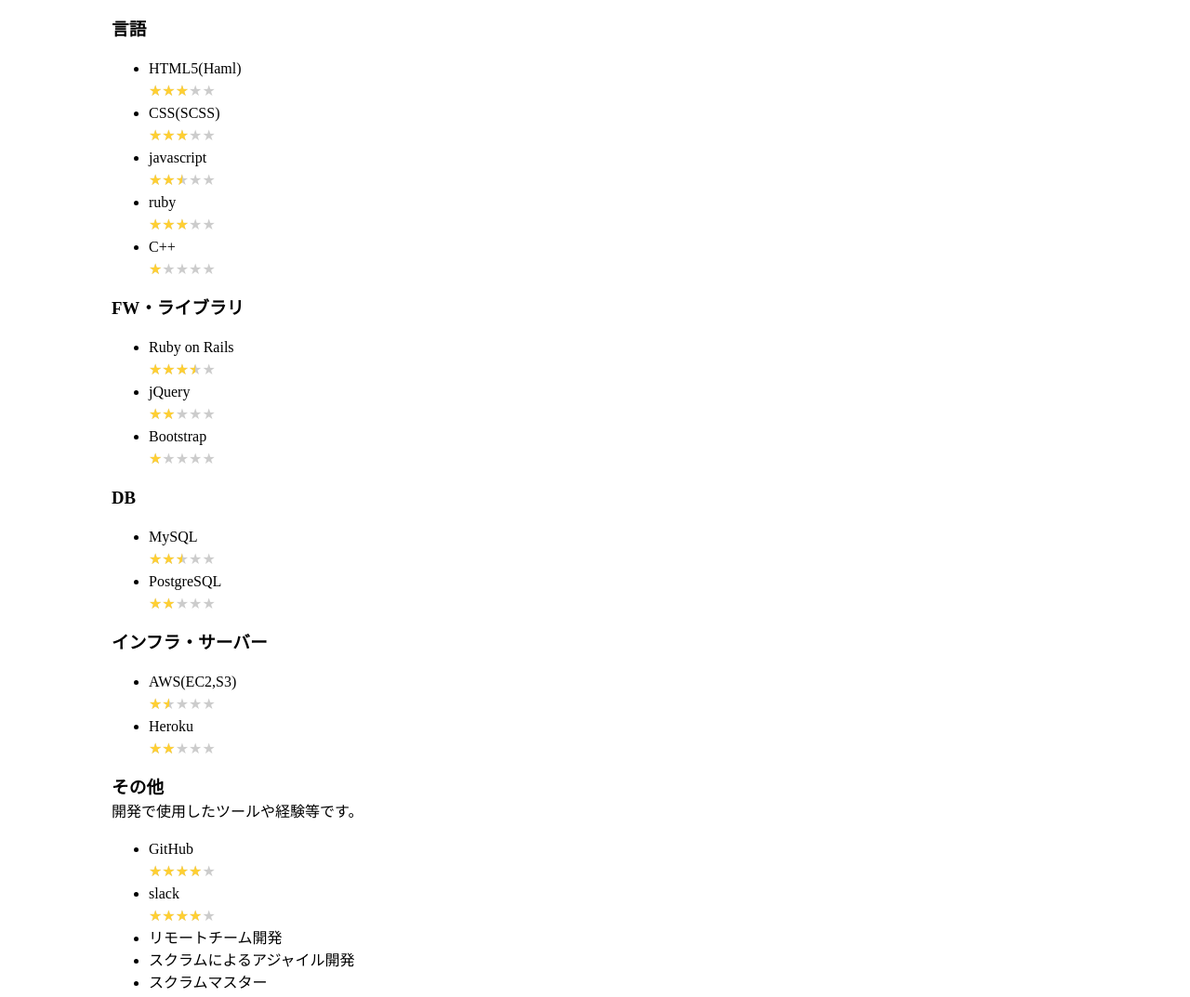
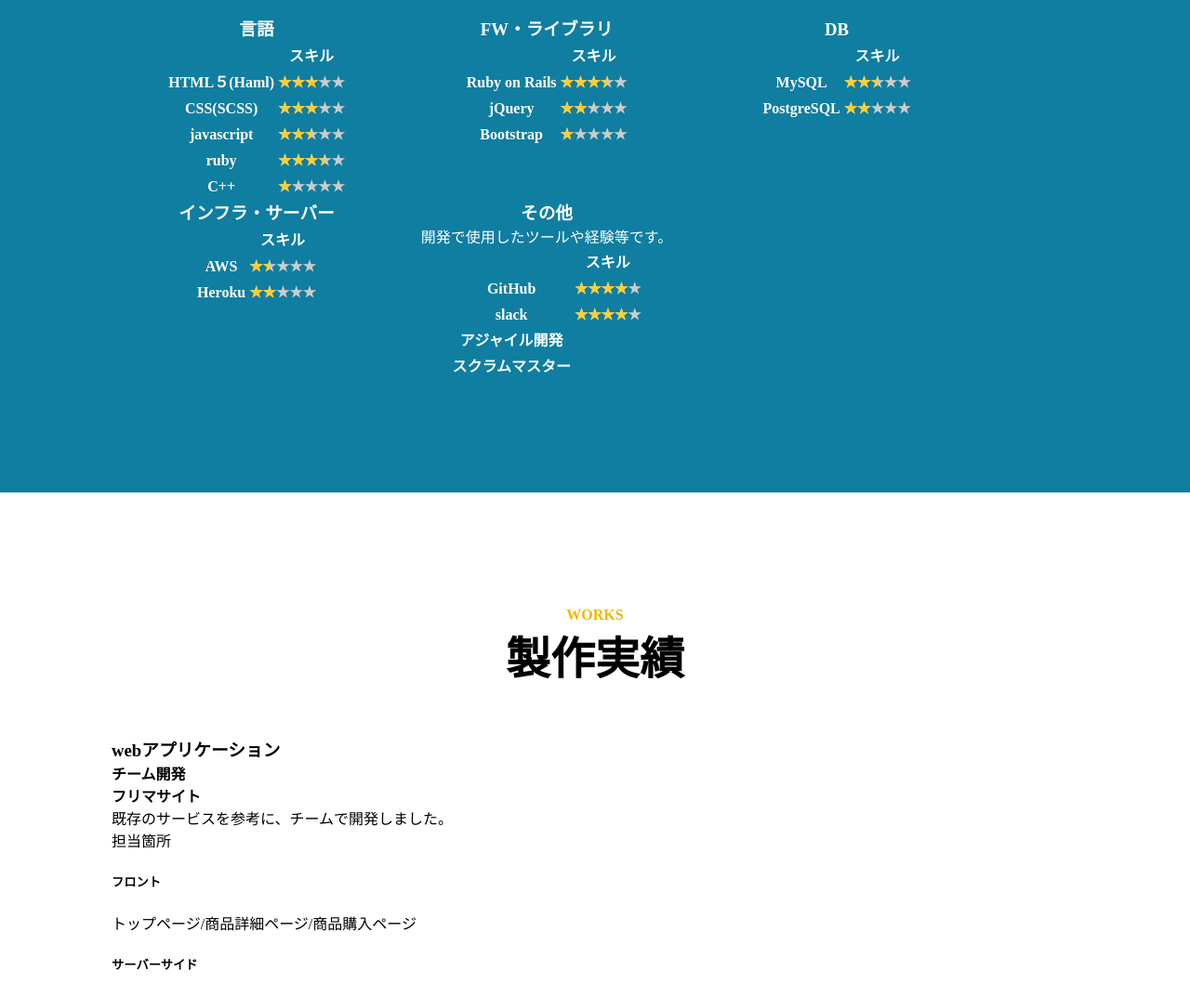
Before and after one commit to hyodofumiya/hyodofumiya.github.io, a plain HTML site: page index.html in a window 1280 px wide. Shown: the part 1820-2893 px from the top of the page at 93% size. Drawn offline with Linux system fonts and the light colour scheme.

Commit message:
skillをtableに

```diff
--- a/index.css
+++ b/index.css
@@ -170,3 +170,23 @@ header h1{
   margin-bottom: 10px;
   color: #3B3C3D;
 }
+
+#skill{
+  background-color: #0f7ea0;
+  color: #fff;
+}
+#skill_body{
+  display: flex;
+  flex-wrap: wrap;
+}
+.card{
+  width: 30%;
+  text-align: center;
+}
+.card table{
+  margin: auto;
+}
+
+card tr th{
+  width: 50%;
+}
--- a/index.html
+++ b/index.html
@@ -29,7 +29,7 @@
           <li>出身：愛知県（現在も在住）</li>
           <li>学歴：名古屋市立大学看護学部</li>
           <li>
-            活動：新卒で家庭用医療機器の営業を経験。その後、プログラミングに興味を持つ。派遣をしながらスクールに通い、フリマアプリのクローンをチームで開発。また、０→１の開発体験として、自身で企画開発したオリジナルアプリを開発。
+            活動：新卒で家庭用医療機器の営業を経験。その後、プログラミングに興味を持つ。派遣をしながらスクールに通い、フリマアプリのクローンをチームで開発。また、０→１の開発体験として、自身で企画したオリジナルアプリを開発。
           </li>
           <li>現在：プログラミングスキルに加え、SaaS等を学習中。営業経験を活かすべく開発の企画から携わることを軸に転職活動を行っている。（社会人３年目）</li>
         </ul>
@@ -43,57 +43,134 @@
     </div>
     <div id="skill_body">
       <div class="card">
-        <h3>言語</h3>
-        <div>
-          <ul>
-            <li>HTML5(Haml)</li><span class="star5_rating" data-rate="3"></span>
-            <li>CSS(SCSS)</li><span class="star5_rating" data-rate="3"></span>
-            <li>javascript</li><span class="star5_rating" data-rate="2.5"></span>
-            <li>ruby</li><span class="star5_rating" data-rate="3"></span>
-            <li>C++</li><span class="star5_rating" data-rate="1"></span>
-          </ul>
-        </div>
+        <h3  class="card-title">言語</h3>
+        <table class="skill-table">
+          <thead class="skill-thead">
+            <tr>
+              <th></th>
+              <th>スキル</th>
+            </tr>
+          </thead>
+          <tbody class="skill_table_body">
+            <tr>
+              <th class="skill_name">HTML５(Haml)</th>
+              <th class="skill_star"><span class="star5_rating" data-rate="3"></span></th>
+            </tr>
+            <tr>
+              <th class="skill_name">CSS(SCSS)</th>
+              <th class="skill_star"><span class="star5_rating" data-rate="3"></span></th>
+            </tr>
+            <tr>
+              <th class="skill_name">javascript</th>
+              <th class="skill_star"><span class="star5_rating" data-rate="2.5"></span></th>
+            </tr>
+            <tr>
+              <th class="skill_name">ruby</th>
+              <th class="skill_star"><span class="star5_rating" data-rate="3.5"></span></th>
+            </tr>
+            <tr>
+              <th class="skill_name">C++</th>
+              <th class="skill_star"><span class="star5_rating" data-rate="1"></span></th>
+            </tr>
+          </tbody>
+        </table>
       </div>
       <div class="card">
-        <h3>FW・ライブラリ</h3>
-        <div>
-          <ul>
-            <li>Ruby on Rails</li><span class="star5_rating" data-rate="3.5"></span>
-            <li>jQuery</li><span class="star5_rating" data-rate="2"></span>
-            <li>Bootstrap</li><span class="star5_rating" data-rate="1"></span>
-          </ul>
-        </div>
+        <h3  class="card-title">FW・ライブラリ</h3>
+        <table class="skill-table">
+          <thead class="skill-thead">
+            <tr>
+              <th></th>
+              <th>スキル</th>
+            </tr>
+          </thead>
+          <tbody class="skill_table_body">
+            <tr>
+              <th class="skill_name">Ruby on Rails</th>
+              <th class="skill_star"><span class="star5_rating" data-rate="3.5"></span></th>
+            </tr>
+            <tr>
+              <th class="skill_name">jQuery</th>
+              <th class="skill_star"><span class="star5_rating" data-rate="2"></span></th>
+            </tr>
+            <tr>
+              <th class="skill_name">Bootstrap</th>
+              <th class="skill_star"><span class="star5_rating" data-rate="1"></span></th>
+            </tr>
+          </tbody>
+        </table>
       </div>
       <div class="card">
-        <h3>DB</h3>
-        <div>
-          <ul>
-            <li>MySQL</li><span class="star5_rating" data-rate="2.5"></span>
-            <li>PostgreSQL</li><span class="star5_rating" data-rate="2"></span>
-          </ul>
-        </div>
+        <h3  class="card-title">DB</h3>
+        <table class="skill-table">
+          <thead class="skill-thead">
+            <tr>
+              <th></th>
+              <th>スキル</th>
+            </tr>
+          </thead>
+          <tbody class="skill_table_body">
+            <tr>
+              <th class="skill_name">MySQL</th>
+              <th class="skill_star"><span class="star5_rating" data-rate="2.5"></span></th>
+            </tr>
+            <tr>
+              <th class="skill_name">PostgreSQL</th>
+              <th class="skill_star"><span class="star5_rating" data-rate="2"></span></th>
+            </tr>
+          </tbody>
+        </table>
       </div>
       <div class="card">
-        <h3>インフラ・サーバー</h3>
-        <div>
-          <ul>
-            <li>AWS(EC2,S3)</li><span class="star5_rating" data-rate="1.5"></span>
-            <li>Heroku</li><span class="star5_rating" data-rate="2"></span>
-          </ul>
-        </div>
+        <h3  class="card-title">インフラ・サーバー</h3>
+        <table class="skill-table">
+          <thead class="skill-thead">
+            <tr>
+              <th></th>
+              <th>スキル</th>
+            </tr>
+          </thead>
+          <tbody class="skill_table_body">
+            <tr>
+              <th class="skill_name">AWS</th>
+              <th class="skill_star"><span class="star5_rating" data-rate="1.5"></span></th>
+            </tr>
+            <tr>
+              <th class="skill_name">Heroku</th>
+              <th class="skill_star"><span class="star5_rating" data-rate="2"></span></th>
+            </tr>
+          </tbody>
+        </table>
       </div>
       <div class="card">
         <h3>その他</h3>
         <p>開発で使用したツールや経験等です。</p>
-        <div>
-          <ul>
-            <li>GitHub</li> <span class="star5_rating" data-rate="4"></span>
-            <li>slack</li><span class="star5_rating" data-rate="4"></span>
-            <li>リモートチーム開発</li>
-            <li>スクラムによるアジャイル開発</li>
-            <li>スクラムマスター</li>
-          </ul>
-        </div>
+        <table class="skill-table">
+          <thead class="skill-thead">
+            <tr>
+              <th></th>
+              <th>スキル</th>
+            </tr>
+          </thead>
+          <tbody class="skill_table_body">
+            <tr>
+              <th class="skill_name">GitHub</th>
+              <th class="skill_star"><span class="star5_rating" data-rate="4"></span></th>
+            </tr>
+            <tr>
+              <th class="skill_name">slack</th>
+              <th class="skill_star"><span class="star5_rating" data-rate="4"></span></th>
+            </tr>
+            <tr>
+              <th>アジャイル開発</th>
+              <th></th>
+            </tr>
+            <tr>
+              <th>スクラムマスター</th>
+              <th></th>
+            </tr>
+          </tbody>
+        </table>
       </div>
     </div>
   </section>
```
